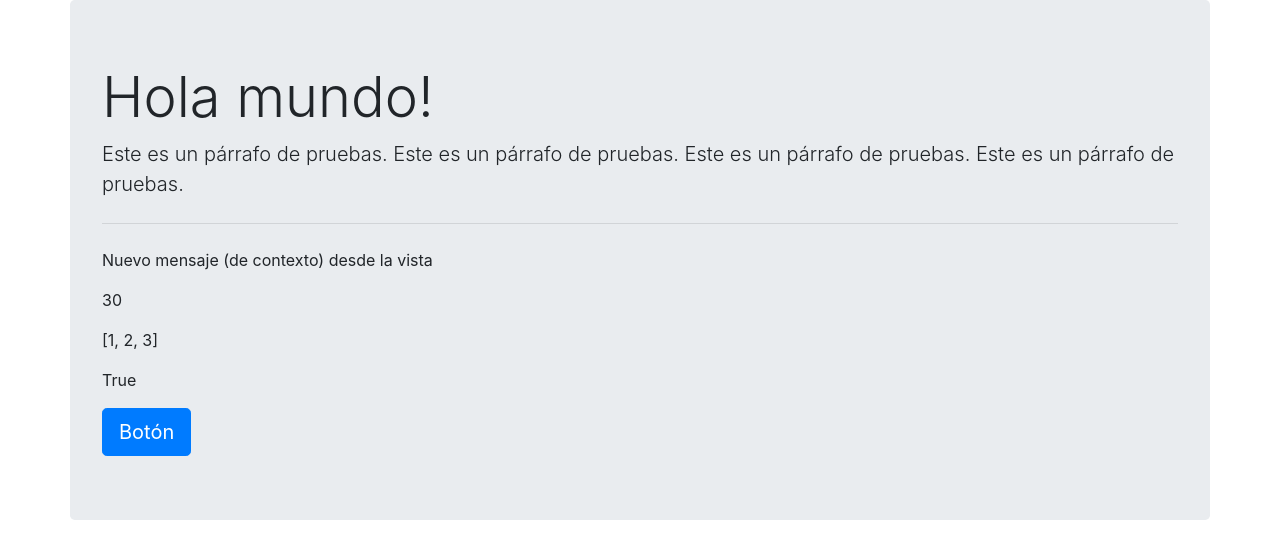
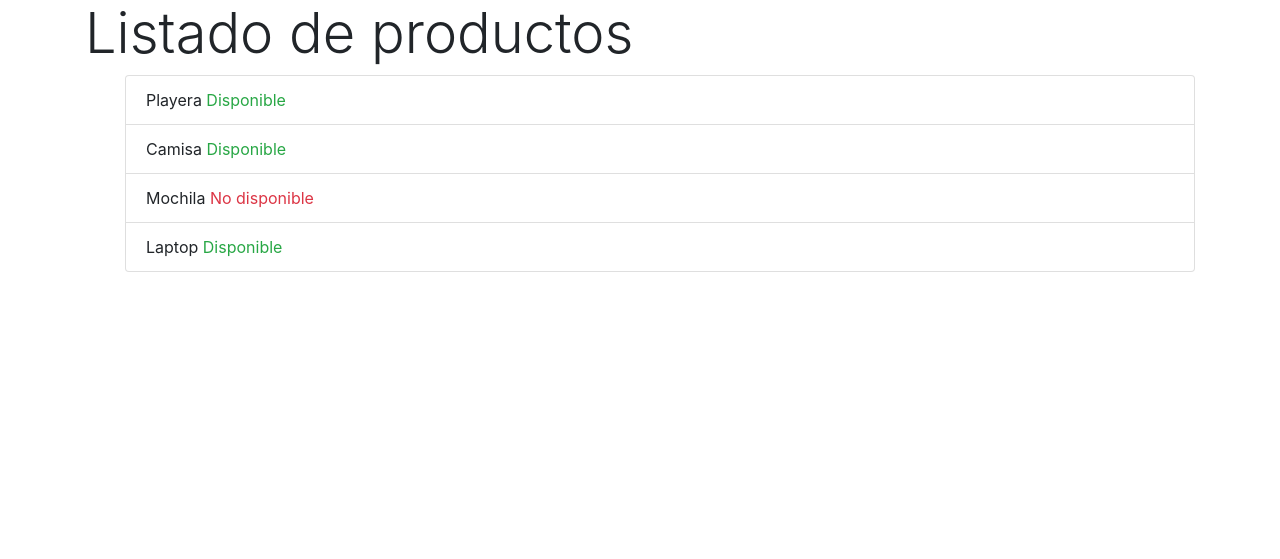
Before and after one commit to pulidovpe/online_store, a Django app: page / in a window 1280 px wide. Shown: the top 559 px of the page. Run offline with Django 3.2, Linux system fonts and the light colour scheme; some libraries are stand-ins or nearby versions.

Commit message:
Ciclos y condicionales

```diff
--- a/online_store/views.py
+++ b/online_store/views.py
@@ -4,8 +4,12 @@ from django.http import HttpResponse
 def index(request):
 	##return HttpResponse('Hola Mundo!')
 	return render(request,'index.html',{
-		'message0': 'Nuevo mensaje (de contexto) desde la vista',
-		'message1': 10 + 20,
-		'message2': [1,2,3],
-		'message3': True,
+		'message': 'Listado de productos',
+		'title'  : 'Productos',
+		'products'  : [
+			{'title': 'Playera', 'price': '5', 'stock': True},
+			{'title': 'Camisa', 'price': '7', 'stock': True},
+			{'title': 'Mochila', 'price': '20', 'stock': False},
+			{'title': 'Laptop', 'price': '500', 'stock': True},
+		]
 	})
--- a/templates/index.html
+++ b/templates/index.html
@@ -7,15 +7,32 @@
 <body>
 	<div class="container">
 		<div class="row">
-			<div class="jumbotron">
-				<h1 class="display-4">Hola mundo!</h1>
-				<p class="lead">Este es un párrafo de pruebas. Este es un párrafo de pruebas. Este es un párrafo de pruebas. Este es un párrafo de pruebas.</p>
-				<hr class="my-4">
-				<p>{{ message0 }}</p>
-				<p>{{ message1 }}</p>
-				<p>{{ message2 }}</p>
-				<p>{{ message3 }}</p>
-				<a class="btn btn-primary btn-lg" href="#" role="button">Botón</a>
+			<div class="col">
+				<h1 class="display-4">{{ message }}</h1>
+				<ul>
+				<!-- Comentario -->
+				{# Comentario de Django #}
+
+				{% for product in products %}
+
+					<li class="list-group-item">
+						{{ product.title }}
+
+						{% if product.stock %}
+						<span class="text-success">
+							Disponible
+						</span>
+						{% else %}
+						<span class="text-danger">
+							No disponible
+						</span>
+						{% endif %}
+
+					</li>
+
+				{% endfor %}
+
+				</ul>
 			</div>
 		</div>
 
```
